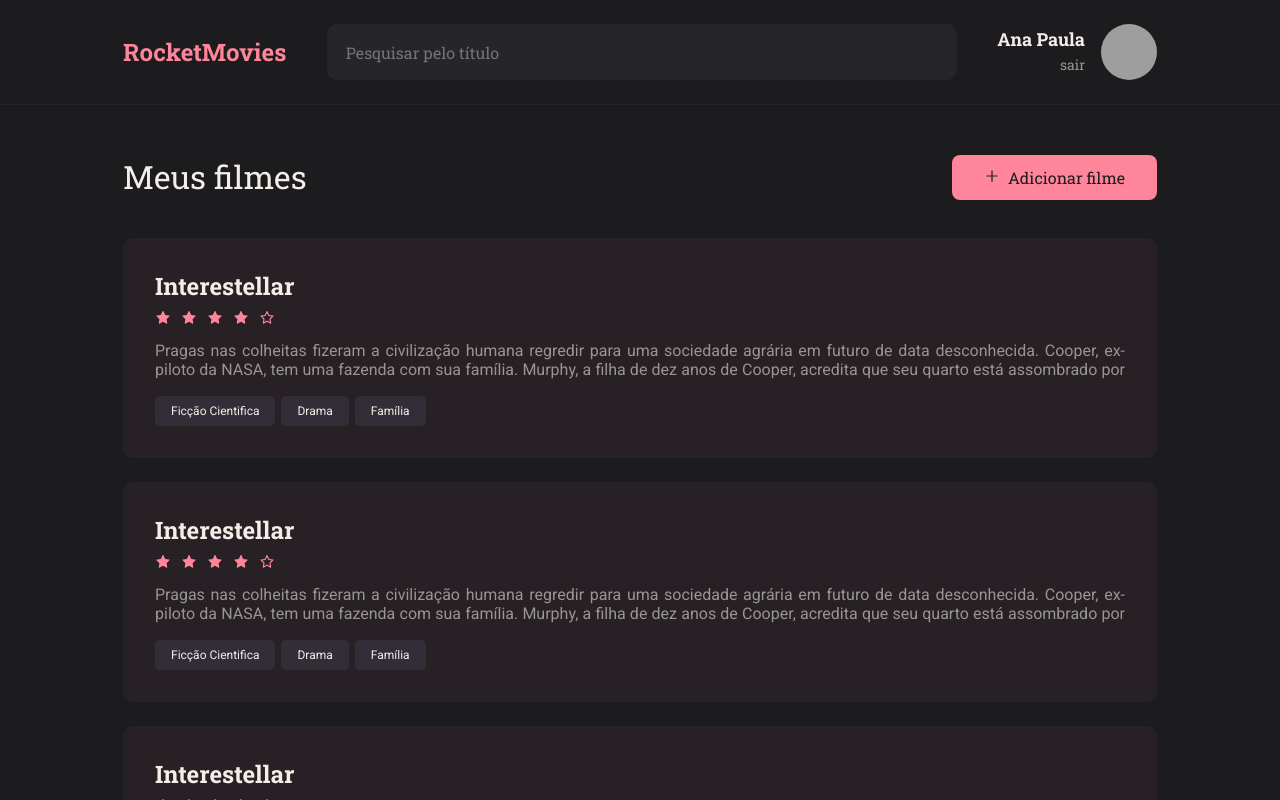
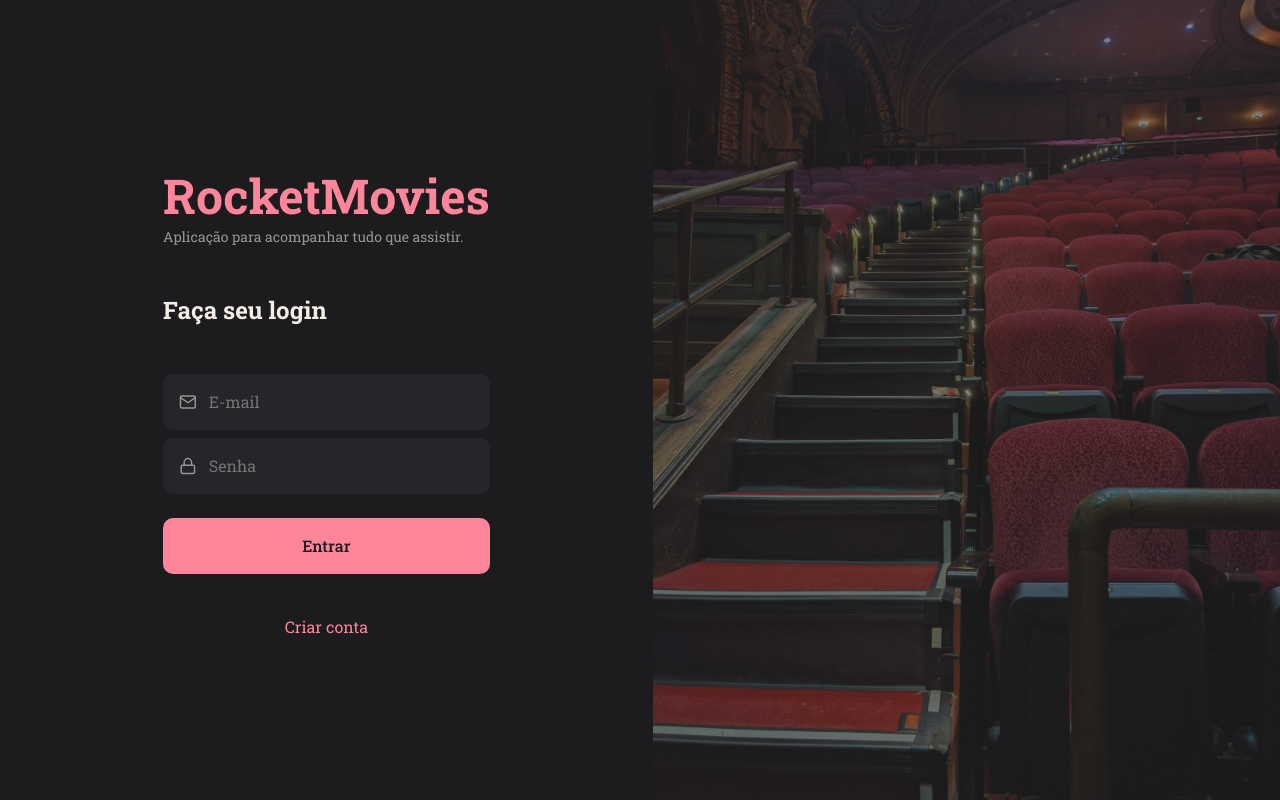
Before and after one commit to Nahblue/reactjs-movie-notes, a React (Vite) app: page / in a window 1280 px wide. Built offline with nearby package versions, Linux system fonts and the light colour scheme; grey boxes are pictures that could not be loaded.

Commit message:
atualização do README

```diff
--- a/src/routes/index.jsx
+++ b/src/routes/index.jsx
@@ -6,7 +6,7 @@ import { AuthRoutes } from "./auth.routes"
 export function Routes(){
   return(
     <BrowserRouter>
-      <AppRoutes />
+      <AuthRoutes />
     </BrowserRouter>
   )
 }
```
Also changed, not shown: 1 other file (tests, documents, lock files or other folders).
